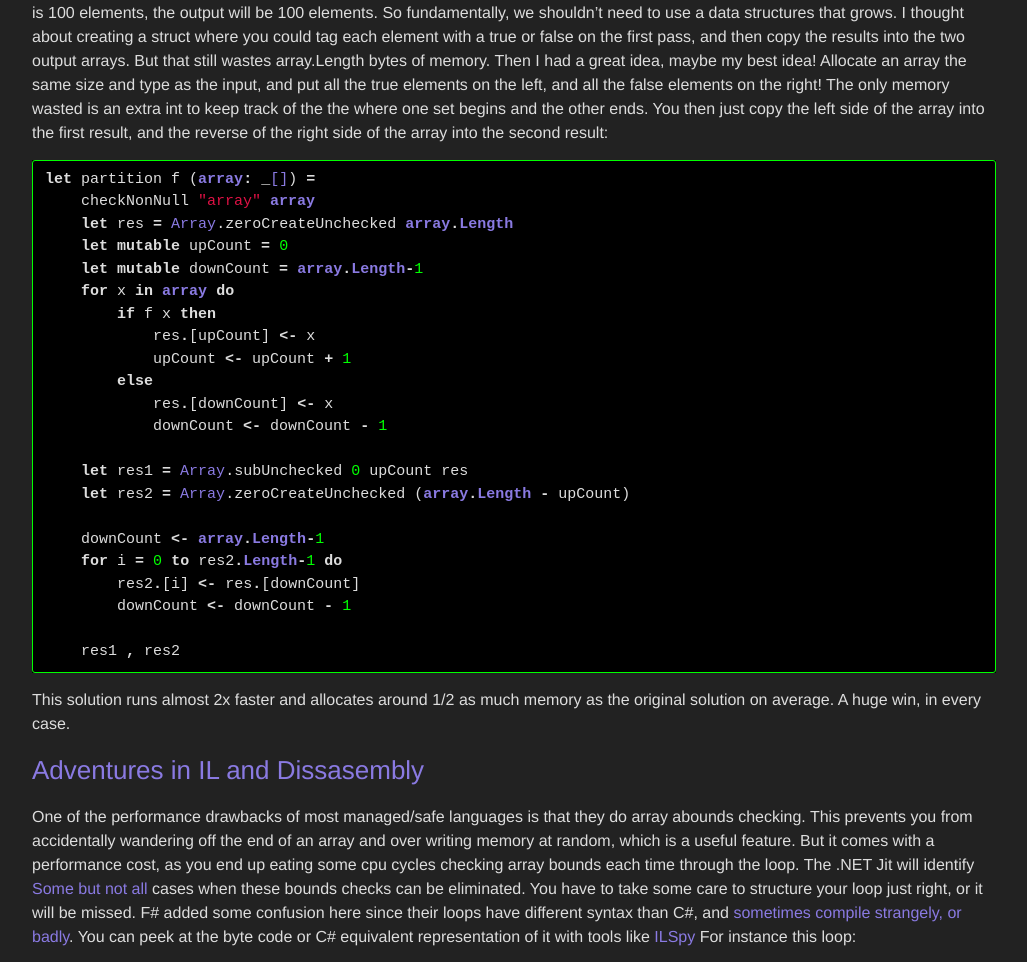
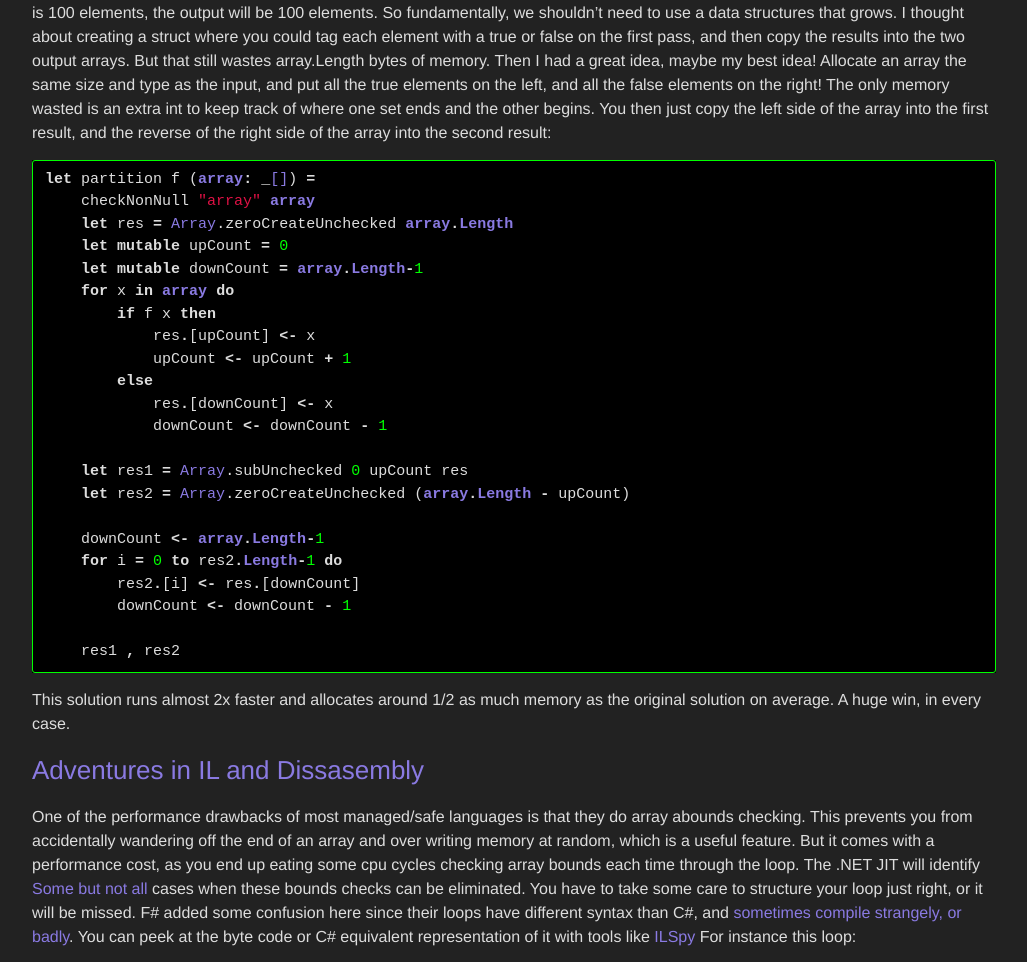
Before and after one commit to jackmott/jackmott.github.io, a Jekyll site: the page built from _posts/2016-8-13-adventures-in-fsharp.markdown, in a window 1280 px wide and 1400 px high, scrolled down 2102 px. Shown: the part 304-1266 px from the top of the window, without its empty margins (126-1153 px from the left). Built offline with Jekyll 4.4.1, drawn with Linux system fonts in a browser that asks for light colours; some of the changed text lies outside the part shown.

Commit message:
fixing typos

````diff
--- a/_posts/2016-8-13-adventures-in-fsharp.markdown
+++ b/_posts/2016-8-13-adventures-in-fsharp.markdown
@@ -113,8 +113,8 @@ something more clever. I realized that one invariant here is that the result wil
 the output will be 100 elements.  So fundamentally, we shouldn't  need to use a data structures that grows. I thought about creating a struct where
 you could tag each element with a true or false on the first pass, and then copy the results into the two output arrays. But that still wastes
 array.Length bytes of memory.  Then I had a great idea, maybe my best idea!  Allocate an array the same size and type as the input, and put all the true
-elements on the left, and all the false elements on the right! The only memory wasted is an extra int to keep track of the the where one set begins and the
-other ends.  You then just copy the left side of the array into the first result, and the reverse of the right side of the array into the second result:
+elements on the left, and all the false elements on the right! The only memory wasted is an extra int to keep track of where one set ends and the
+other begins.  You then just copy the left side of the array into the first result, and the reverse of the right side of the array into the second result:
 
 ``` ocaml
 let partition f (array: _[]) =
@@ -148,7 +148,7 @@ This solution runs almost 2x faster and allocates around 1/2 as much memory as t
 
 One of the performance drawbacks of most managed/safe languages is that they do array abounds checking.  This prevents you from accidentally wandering off the end
 of an array and over writing memory at random, which is a useful feature.  But it comes with a performance cost, as you end up eating some cpu cycles checking array
-bounds each time through the loop.  The .NET Jit will identify [Some but not all](https://blogs.msdn.microsoft.com/clrcodegeneration/2009/08/13/array-bounds-check-elimination-in-the-clr/)
+bounds each time through the loop.  The .NET JIT will identify [Some but not all](https://blogs.msdn.microsoft.com/clrcodegeneration/2009/08/13/array-bounds-check-elimination-in-the-clr/)
 cases when these bounds checks can be eliminated.  You have to take some care to structure your loop just right, or it will be missed.  F# added some confusion
 here since their loops have different syntax than C#, and [sometimes compile strangely, or badly](https://github.com/Microsoft/visualfsharp/issues/1419).
 You can peek at the byte code or C# equivalent representation of it with tools like [ILSpy](http://ilspy.net/)
````
Also changed, not shown: other parts of _posts/2016-8-13-adventures-in-fsharp.markdown (+2 -2 lines).
